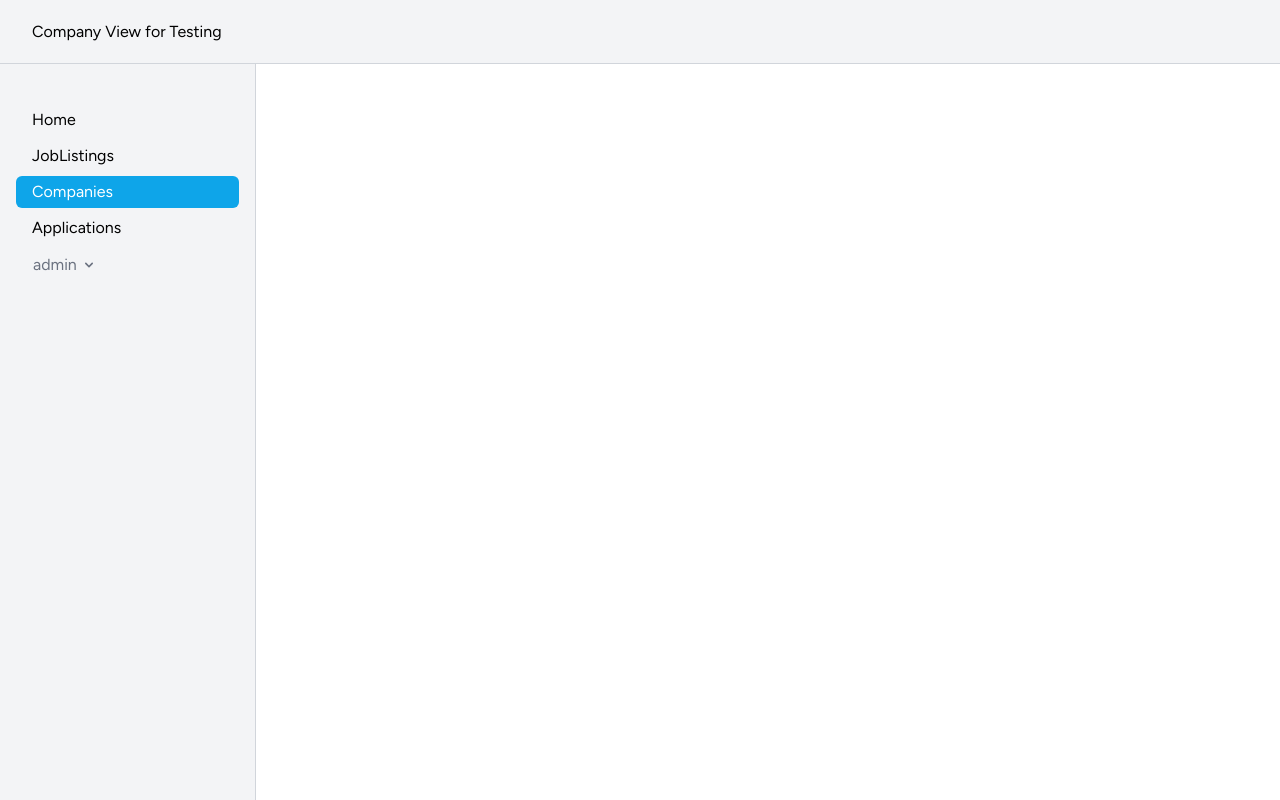
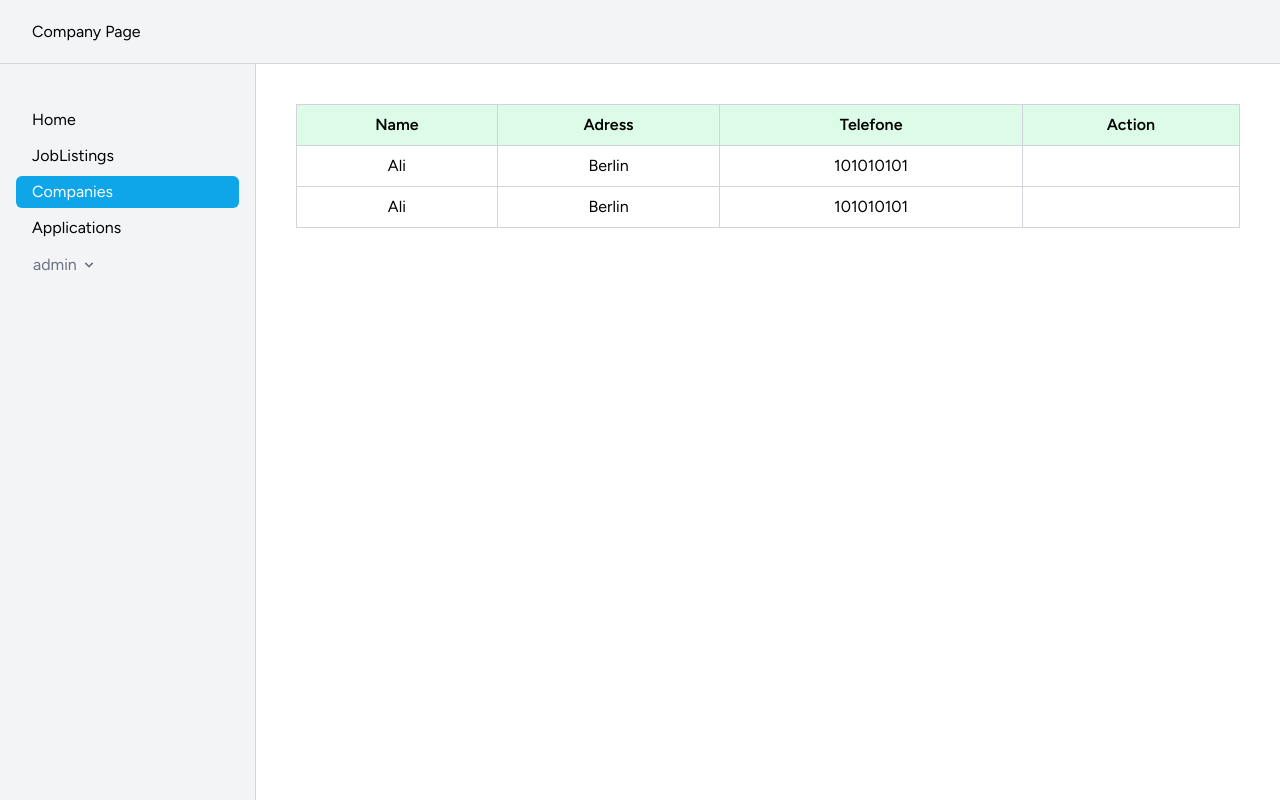
Before and after one commit to AliAbdulhame2d/job-portal, a Laravel app: page /admin/companies in a window 1280 px wide. Run offline with Laravel 12, Linux system fonts and the light colour scheme; a user stored in the database is signed in; data comes from the database, SQL or seed files in the repository; style sheets or scripts are compiled from the project's sources.

Commit message:
Build a reusable table component that includes the th and td components

```diff
--- a/resources/views/admin/company/index.blade.php
+++ b/resources/views/admin/company/index.blade.php
@@ -1,5 +1,31 @@
 <x-admin-layout>
     <x-slot name="header">
-        {{__('Company View for Testing')}}
+        {{__('Company Page')}}
      </x-slot>
+
+     <x-admin.table>
+        <x-slot name="thead">
+            <x-admin.table-th>Name</x-admin.table-th>
+            <x-admin.table-th>Adress</x-admin.table-th>
+            <x-admin.table-th>Telefone</x-admin.table-th>
+            <x-admin.table-th>Action</x-admin.table-th>
+        </x-slot>
+
+        <x-slot name="tbody">
+            <x-admin.table-tr>
+                <x-admin.table-td>Ali</x-admin.table-td>
+                <x-admin.table-td>Berlin</x-admin.table-td>
+                <x-admin.table-td>101010101</x-admin.table-td>
+                <x-admin.table-td></x-admin.table-td>
+            </x-admin.table-tr>
+            <x-admin.table-tr>
+                <x-admin.table-td>Ali</x-admin.table-td>
+                <x-admin.table-td>Berlin</x-admin.table-td>
+                <x-admin.table-td>101010101</x-admin.table-td>
+                <x-admin.table-td></x-admin.table-td>
+            </x-admin.table-tr>
+        </x-slot>
+
+     </x-admin.table>
+
 </x-admin-layout>
--- /dev/null
+++ b/resources/views/components/admin/table-td.blade.php
@@ -0,0 +1 @@
+<td class="p-2 border border-gray-300 text-center">{{$slot}}</td>
--- /dev/null
+++ b/resources/views/components/admin/table-th.blade.php
@@ -0,0 +1 @@
+<th class="p-2 border border-gray-300">{{$slot}}</th>
--- /dev/null
+++ b/resources/views/components/admin/table-tr.blade.php
@@ -0,0 +1 @@
+<tr>{{$slot}}</tr>
--- /dev/null
+++ b/resources/views/components/admin/table.blade.php
@@ -0,0 +1,10 @@
+<table class="border-collapse border border-gray-400 w-full p-2">
+    <thead >
+      <tr class="bg-green-100">
+        {{ $thead }}
+      </tr>
+    </thead>
+    <tbody>
+        {{ $tbody }}
+    </tbody>
+  </table>
```
